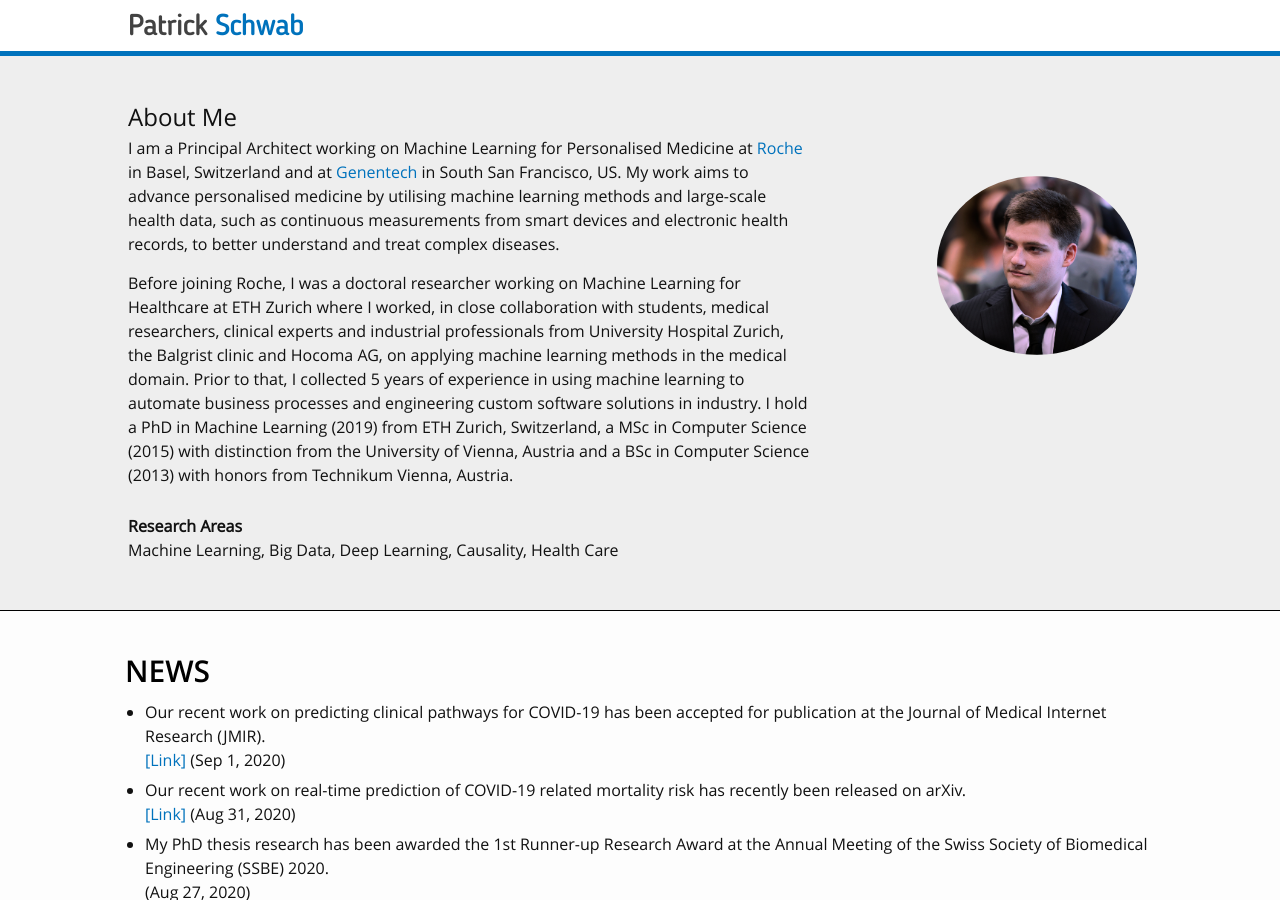
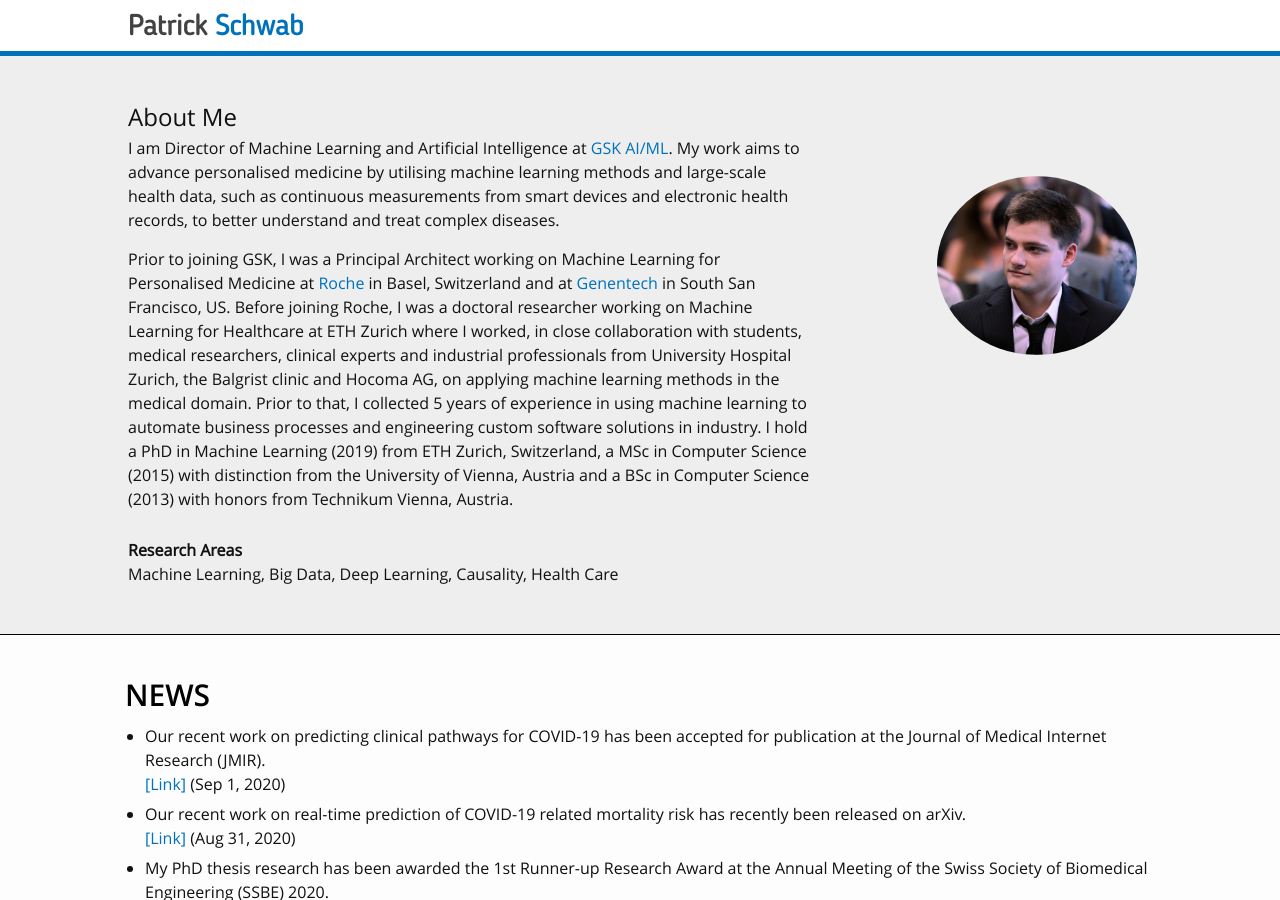
Before and after one commit to d909b/d909b.github.io, a Jekyll site: the page built from index.html, in a window 1280 px wide and 900 px high. Built offline with Jekyll 4.4.1, drawn with Linux system fonts in a browser that asks for light colours; nearby versions of some CDN libraries; library files that are not in the unit come from our copies; some of the changed text lies outside the part shown.

Commit message:
upd affiliations

```diff
--- a/_includes/footer.html
+++ b/_includes/footer.html
@@ -23,9 +23,9 @@
       <div class="footer-col footer-col-3">
         <p class="text">
           Patrick Schwab<br>
-          <a href="https://www.roche.com/">F. Hoffmann-La Roche Ltd.</a><br>
-          Personalised Healthcare, Pharma Informatics (PHC IX)<br>
-          CH-4303 Kaiseraugst<br>
+          <a href="https://www.roche.com/">GlaxoSmithKline AG</a><br>
+          Artificial Intelligence & Machine Learning, Medicinal Science and Technology (MST-AI/ML)<br>
+          CH-6300 Zug<br>
         </p>
       </div>
     </div>
--- a/index.html
+++ b/index.html
@@ -10,11 +10,11 @@ layout: default
           <h3>About Me</h3>
           <div class="container" style="margin-bottom:12px">
             <p>
-            I am a Principal Architect working on Machine Learning for Personalised Medicine at <a href="https://www.roche.com/">Roche</a> in Basel, Switzerland and at <a href="https://www.gene.com/">Genentech</a> in South San Francisco, US. My work aims to advance personalised medicine by utilising machine learning methods and large-scale health data, such as continuous measurements from smart devices and electronic health records, to better understand and treat complex diseases.
+            I am Director of Machine Learning and Artificial Intelligence at <a href="https://www.gsk.ai/">GSK AI/ML</a>. My work aims to advance personalised medicine by utilising machine learning methods and large-scale health data, such as continuous measurements from smart devices and electronic health records, to better understand and treat complex diseases.
             </p>
 
             <p>
-            Before joining Roche, I was a doctoral researcher working on Machine Learning for Healthcare at ETH Zurich where I worked, in close collaboration with students, medical researchers, clinical experts and industrial professionals from University Hospital Zurich, the Balgrist clinic and Hocoma AG, on applying machine learning methods in the medical domain. Prior to that, I collected 5 years of experience in using machine learning to automate business processes and engineering custom software solutions in industry. I hold a PhD in Machine Learning (2019) from ETH Zurich, Switzerland, a MSc in Computer Science (2015) with distinction from the University of Vienna, Austria and a BSc in Computer Science (2013) with honors from Technikum Vienna, Austria.
+            Prior to joining GSK, I was a Principal Architect working on Machine Learning for Personalised Medicine at <a href="https://www.roche.com/">Roche</a> in Basel, Switzerland and at <a href="https://www.gene.com/">Genentech</a> in South San Francisco, US. Before joining Roche, I was a doctoral researcher working on Machine Learning for Healthcare at ETH Zurich where I worked, in close collaboration with students, medical researchers, clinical experts and industrial professionals from University Hospital Zurich, the Balgrist clinic and Hocoma AG, on applying machine learning methods in the medical domain. Prior to that, I collected 5 years of experience in using machine learning to automate business processes and engineering custom software solutions in industry. I hold a PhD in Machine Learning (2019) from ETH Zurich, Switzerland, a MSc in Computer Science (2015) with distinction from the University of Vienna, Austria and a BSc in Computer Science (2013) with honors from Technikum Vienna, Austria.
             </p>
           </div>
           <div>
```
